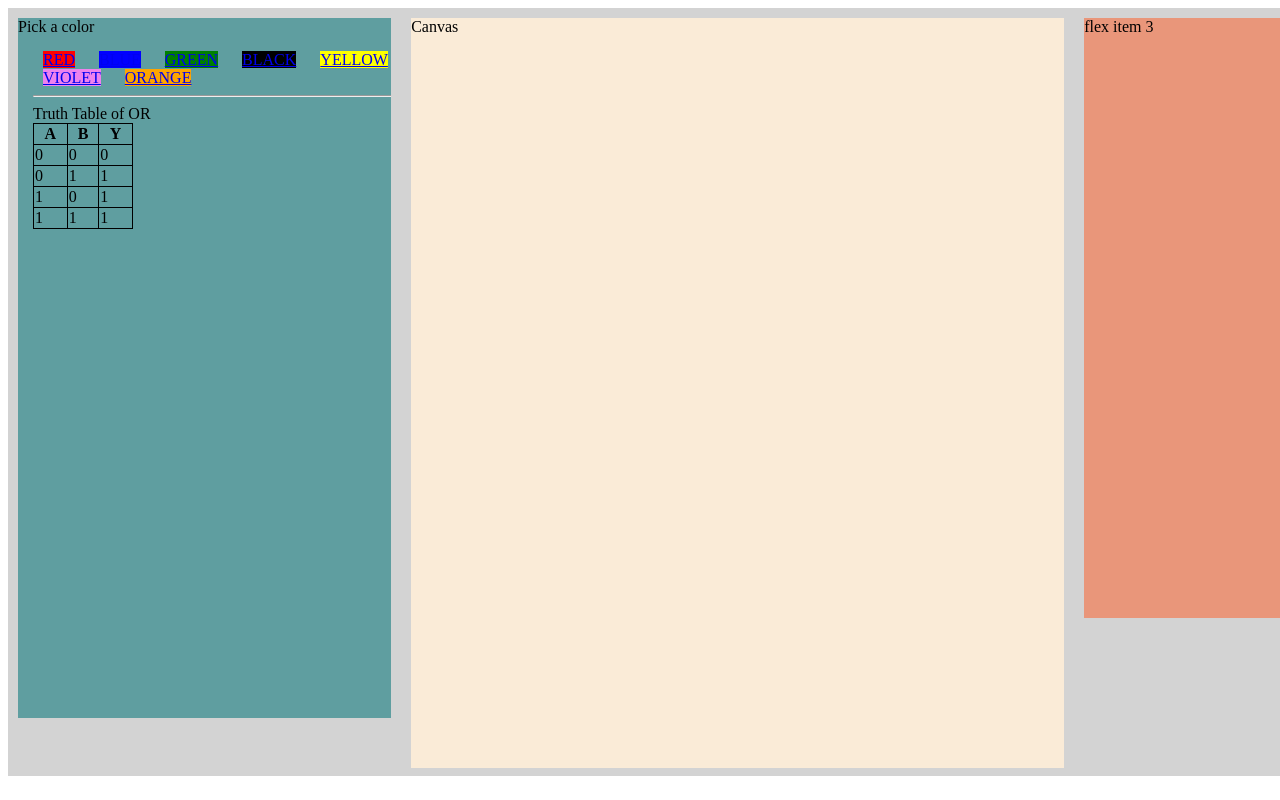
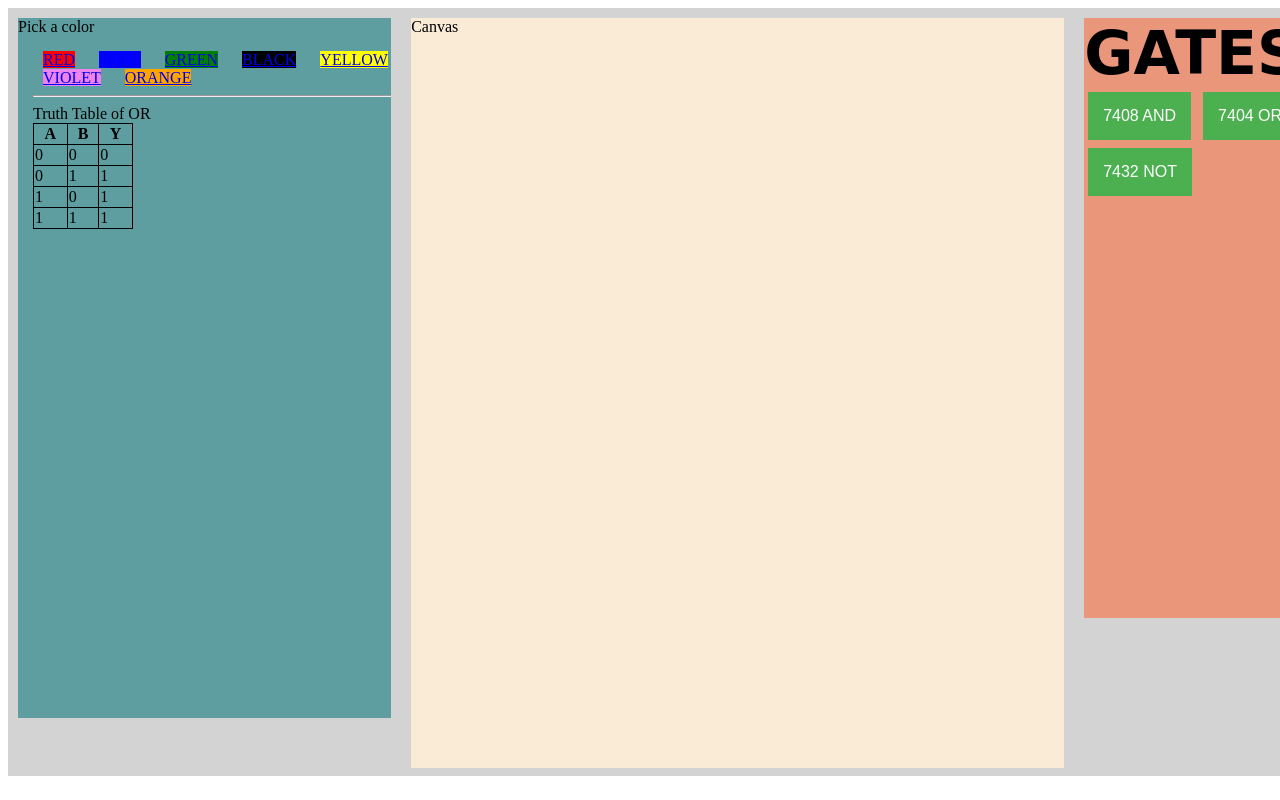
Before and after one commit to ashuGulati/Toolkit, a plain HTML site: page index1.html in a window 1280 px wide. Shown: the top 800 px of the page. Drawn offline with Linux system fonts and the light colour scheme.

Commit message:
added buttons

```diff
--- a/index1.html
+++ b/index1.html
@@ -48,7 +48,14 @@
             </div>
         </div>
         <div class="flex_item1">Canvas</div>
-        <div class="flex_item2">flex item 3</div>
+        <div class="flex_item2">
+            <div id="gate">GATES</div>
+            <button class="button">7408 AND</button>
+            <button class="button">7404 OR</button>
+            <button class="button">7432 NOT</button>
+
+
+        </div>
 
     </div>
 
--- a/main1.css
+++ b/main1.css
@@ -110,3 +110,37 @@
     border: 1px solid black;
     border-collapse: collapse;
 }
+
+
+#gate {
+    font-family: cursive;
+    color:l;
+    font-size: 60px;
+    font-weight: bolder;
+
+
+}
+
+.gatebutton {
+    background-color: #4CAF50;
+    border: none;
+    color: white;
+    padding: 15px 32px;
+    text-align: center;
+    text-decoration: none;
+    display: inline-block;
+    font-size: 16px;
+    margin: 4px 2px;
+}
+
+.button {
+    background-color: #4CAF50;
+    border: none;
+    color: white;
+    padding: 15px;
+    text-align: center;
+    display: inline-block;
+    font-size: 16px;
+    margin: 4px;
+
+}
```
